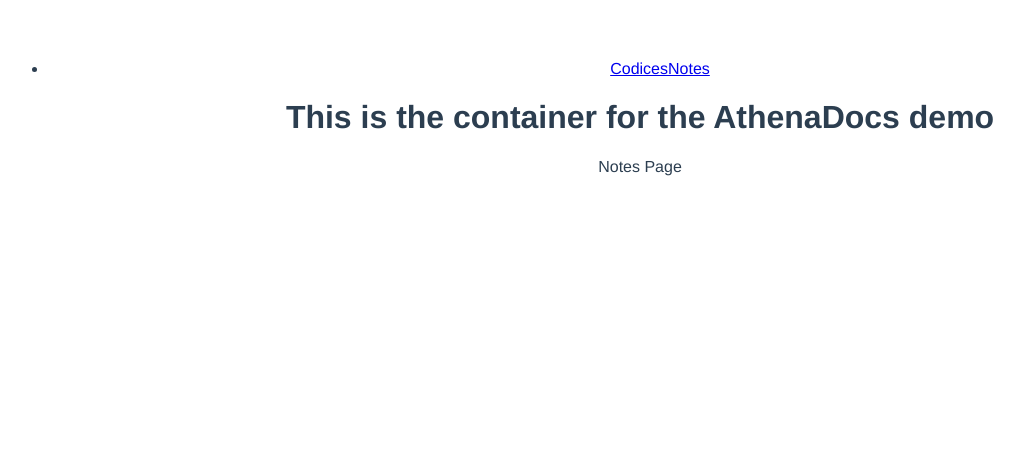
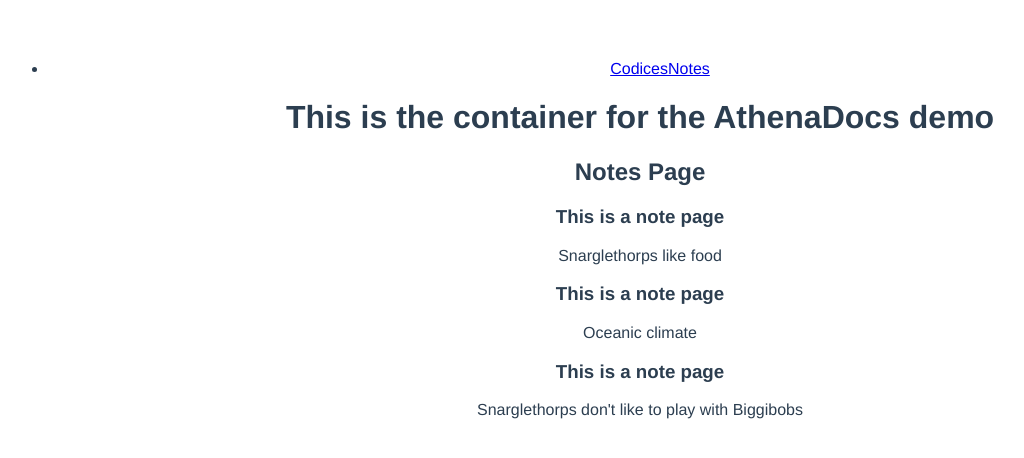
Before and after one commit to Jantho1990/athena-docs-exp, a Vue app: page /#/notes in a window 1280 px wide. Shown: the top 458 px of the page, without its empty margins (0-1024 px from the left). Built offline with nearby package versions, Linux system fonts and the light colour scheme.

Commit message:
fleshed out NotesPage

```diff
--- a/src/components/pages/NotesPage.vue
+++ b/src/components/pages/NotesPage.vue
@@ -1,12 +1,35 @@
 <template>
   <div>
-    Notes Page
+    <h2>Notes Page</h2>
+    <div class="notes">
+      <NotePage v-for="note in notes" v-bind="note" :key="note.id"/>
+    </div>
   </div>
 </template>
 
 <script>
+import content from '../../content/demoData.json'
+import NotePage from '../NotePage'
+
 export default {
-
+  components: {
+    NotePage
+  },
+  data () {
+    return {
+      codices: content.codices.map(codex => {
+        let { id, title } = codex
+        return {
+          id,
+          title
+        }
+      }),
+      notes: content.notes
+    }
+  },
+  methods: {
+    assignNotes () {}
+  }
 }
 </script>
 
--- a/src/content/demoData.json
+++ b/src/content/demoData.json
@@ -2,16 +2,19 @@
     "codices": [
         {
             "id": 1,
+            "title": "Demo Codex",
             "content": "This is the first codex page.",
             "notes": []
         },
         {
             "id": 2,
+            "title": "Snarglethorp",
             "content": "The snarglethorp is a beastly beast.",
             "notes": [1, 2, 3]
         },
         {
             "id": 3,
+            "title": "Bigglebob",
             "content": "The bigglebob is a meek little monster.",
             "notes": [3]
         }
```
